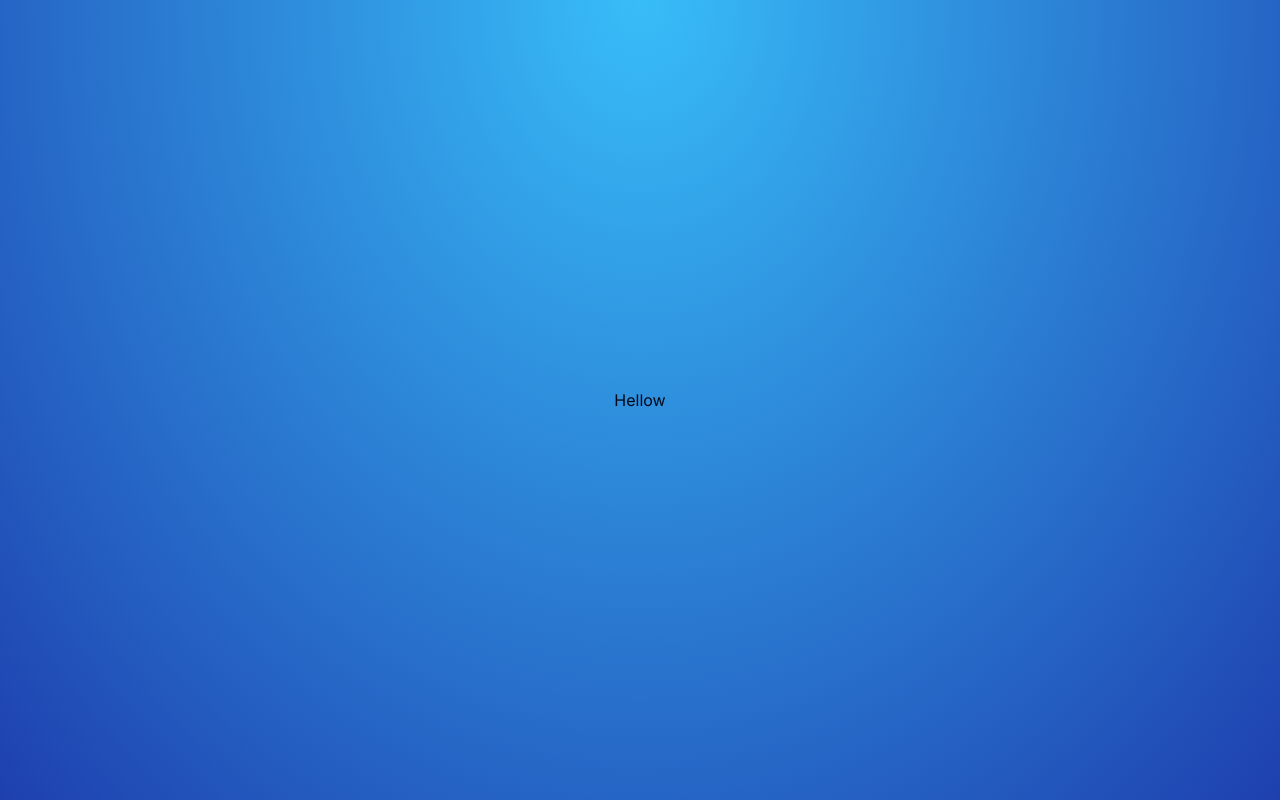
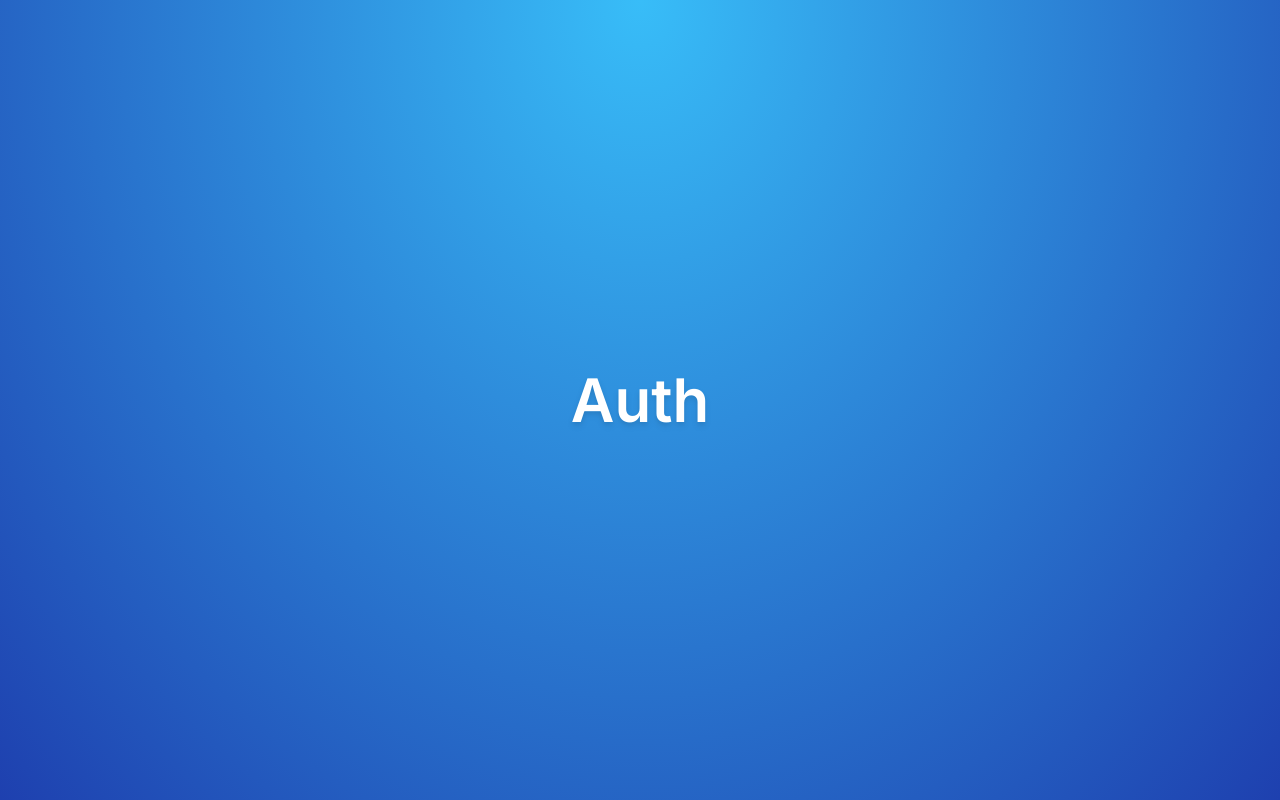
Before and after one commit to Sarhan41/Auth_mastery, a Next.js app: page / in a window 1280 px wide. Built offline with nearby package versions, Linux system fonts and the light colour scheme.

Commit message:
Update favicon and page layout***

```diff
--- a/app/layout.tsx
+++ b/app/layout.tsx
@@ -5,8 +5,8 @@ import "./globals.css";
 const inter = Inter({ subsets: ["latin"] });
 
 export const metadata: Metadata = {
-  title: "Create Next App",
-  description: "Generated by create next app",
+  title: "Auth Mastery",
+  description: "Created by Sarhan Patel for Auth Mastery",
 };
 
 export default function RootLayout({
--- a/app/page.tsx
+++ b/app/page.tsx
@@ -6,7 +6,11 @@ export default function Home() {
       className="flex h-full flex-col items-center justify-center
     bg-[radial-gradient(ellipse_at_top,_var(--tw-gradient-stops))] from-sky-400 to-blue-800"
     >
-      <div className="space-y-6">Hellow</div>
+      <div className="space-y-6">
+        <h1 className="text-6xl font-semibold text-white drop-shadow-md" >
+          Auth
+        </h1>
+      </div>
     </main>
   );
 }
```
Also changed, not shown: 1 other file (tests, documents, lock files or other folders).
